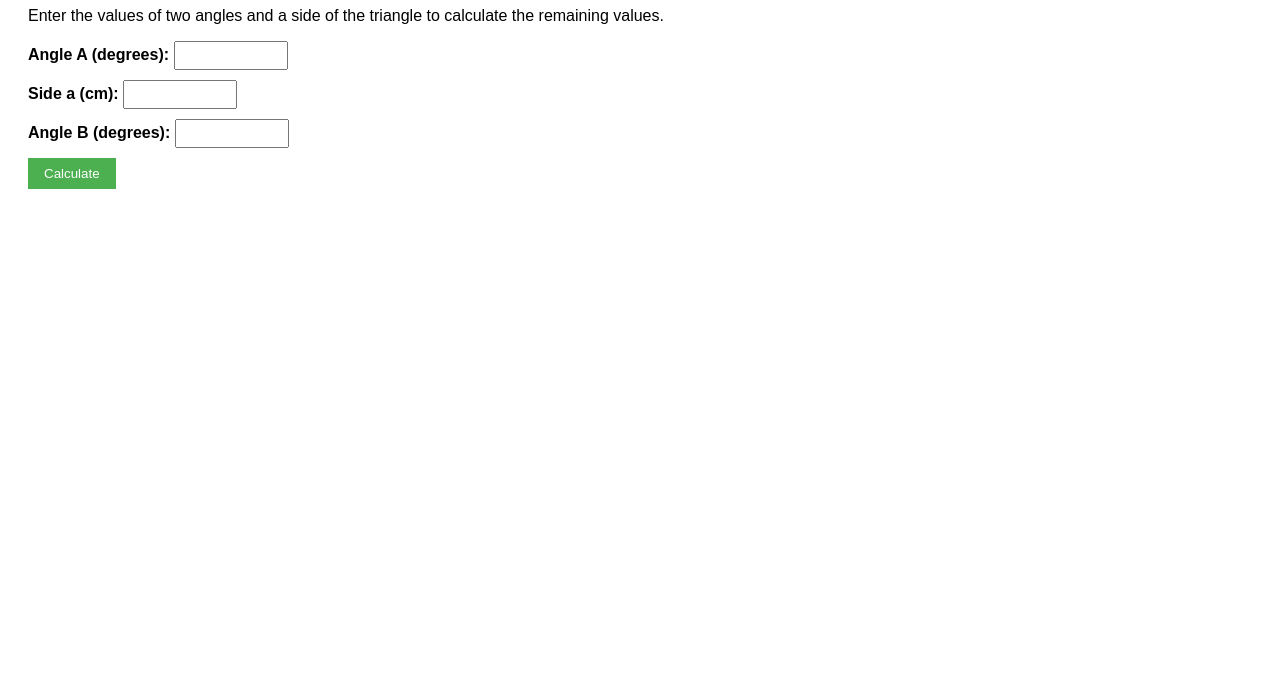
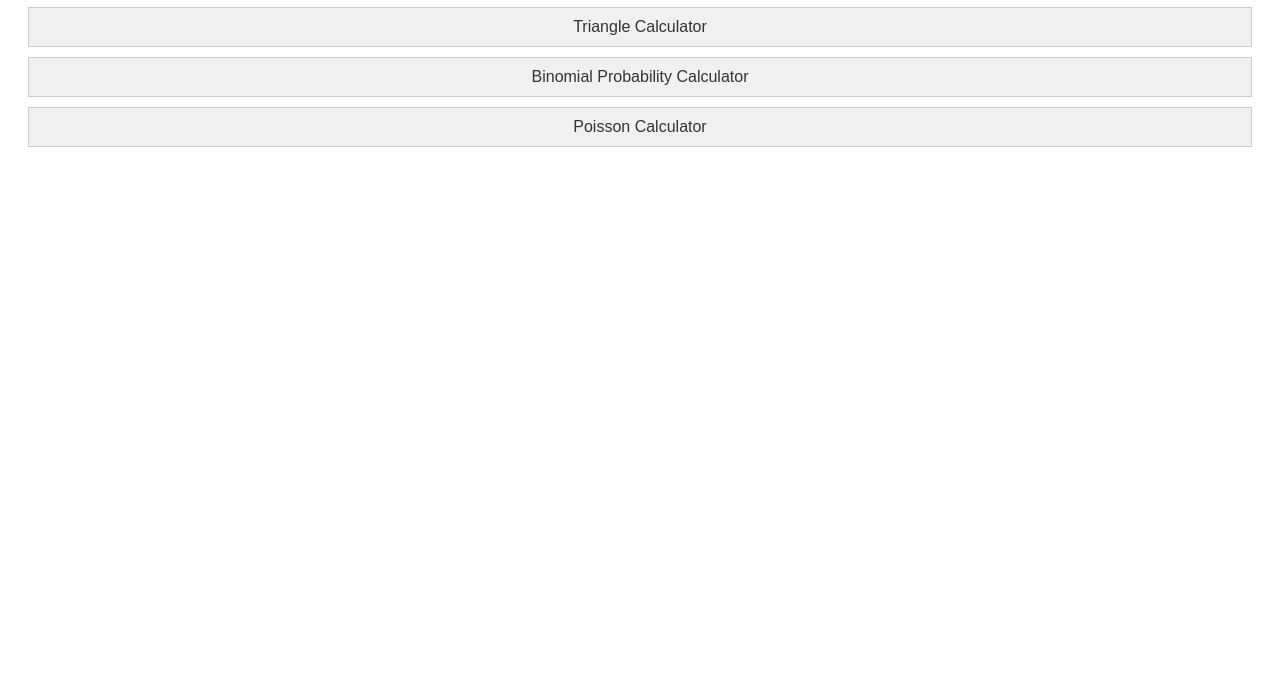
Before and after one commit to daniims/orangejuice, a plain HTML site: page index.html in a window 1280 px wide. Shown: the part 101-800 px from the top of the page. Drawn offline with Linux system fonts and the light colour scheme.

Commit message:
Update index.html

```diff
--- a/index.html
+++ b/index.html
@@ -3,69 +3,42 @@
 <head>
     <meta charset="UTF-8">
     <meta name="viewport" content="width=device-width, initial-scale=1.0">
-    <title>Triangle Calculator</title>
+    <title>Calculator Index</title>
     <style>
         body {
             font-family: Arial, sans-serif;
             padding: 20px;
         }
-        label {
-            font-weight: bold;
+        h1 {
+            text-align: center;
         }
-        input[type="number"] {
-            width: 100px;
-            padding: 5px;
+        ul {
+            list-style-type: none;
+            padding: 0;
+            text-align: center;
+        }
+        li {
             margin-bottom: 10px;
         }
-        button {
-            padding: 8px 16px;
-            background-color: #4CAF50;
-            color: white;
-            border: none;
-            cursor: pointer;
+        a {
+            display: block;
+            padding: 10px;
+            background-color: #f0f0f0;
+            border: 1px solid #ccc;
+            text-decoration: none;
+            color: #333;
         }
-        button:hover {
-            background-color: #45a049;
+        a:hover {
+            background-color: #ddd;
         }
     </style>
 </head>
 <body>
-    <h1>Triangle Calculator</h1>
-    <p>Enter the values of two angles and a side of the triangle to calculate the remaining values.</p>
-    <label for="angleA">Angle A (degrees):</label>
-    <input type="number" id="angleA">
-    <br>
-    <label for="sidea">Side a (cm):</label>
-    <input type="number" id="sidea">
-    <br>
-    <label for="angleB">Angle B (degrees):</label>
-    <input type="number" id="angleB">
-    <br>
-    <button onclick="calculateTriangle()">Calculate</button>
-    <br>
-    <div id="result"></div>
-
-    <script>
-        function calculateTriangle() {
-            var A = parseFloat(document.getElementById('angleA').value);
-            var a = parseFloat(document.getElementById('sidea').value);
-            var B = parseFloat(document.getElementById('angleB').value);
-
-            var C = 180 - A - B;
-            var b = ((a * Math.sin(toRadians(B))) / Math.sin(toRadians(A))).toFixed(2);
-            var c = ((a * Math.sin(toRadians(C))) / Math.sin(toRadians(A))).toFixed(2);
-
-            document.getElementById('result').innerHTML = `
-                <p>The remaining values are:</p>
-                <p>b = ${b} cm</p>
-                <p>C = ${C}°</p>
-                <p>c = ${c} cm</p>
-            `;
-        }
-
-        function toRadians(degrees) {
-            return degrees * Math.PI / 180;
-        }
-    </script>
+    <h1>Calculator Index</h1>
+    <ul>
+        <li><a href="triangle_calculator.html">Triangle Calculator</a></li>
+        <li><a href="binomial_probability_calculator.html">Binomial Probability Calculator</a></li>
+        <li><a href="poisson_calculator.html">Poisson Calculator</a></li>
+    </ul>
 </body>
 </html>
```
